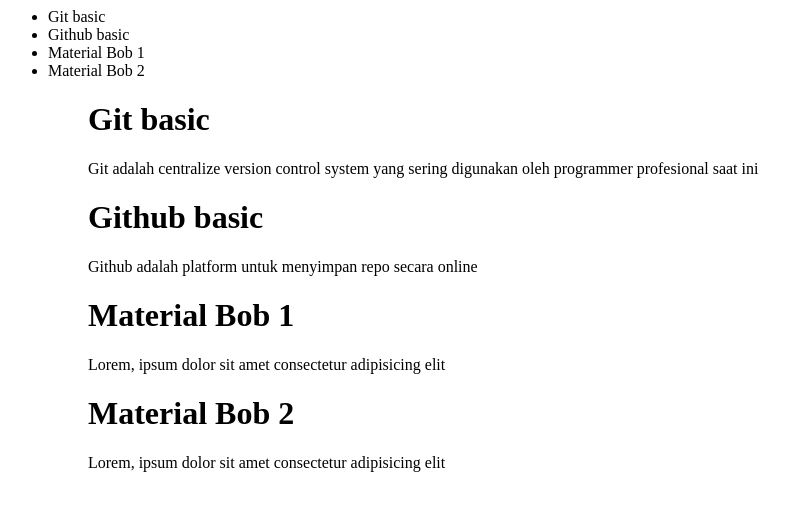
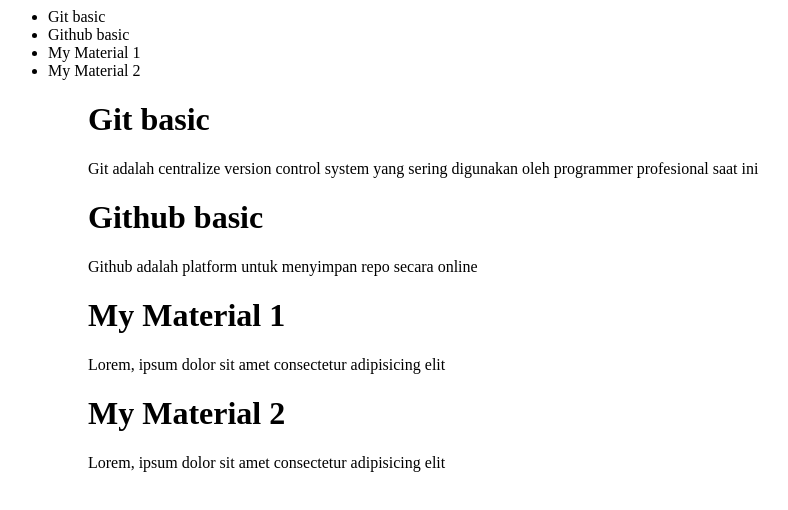
Before and after one commit to mfatasdq/ruang-belajar, a plain HTML site: page pages/material.html in a window 1280 px wide. Shown: the whole page, without its empty margins (0-788 px from the left). Drawn offline with Linux system fonts and the light colour scheme.

Commit message:
Merge branch 'main' into material-from-bob

```diff
--- a/pages/material.html
+++ b/pages/material.html
@@ -6,16 +6,16 @@
     <ul>
         <li>Git basic</li>
         <li>Github basic</li>
-        <li>Material Bob 1</li>
-        <li>Material Bob 2</li>
+        <li>My Material 1</li>
+        <li>My Material 2</li>
     <ul>
     <h1>Git basic</h1>
     <p>Git adalah centralize version control system yang sering digunakan oleh programmer profesional saat ini</p>
     <h1>Github basic</h1>
     <p>Github adalah platform untuk menyimpan repo secara online</p>
-    <h1>Material Bob 1</h1>
+    <h1>My Material 1</h1>
     <p>Lorem, ipsum dolor sit amet consectetur adipisicing elit</p>
-    <h1>Material Bob 2</h1>
+    <h1>My Material 2</h1>
     <p>Lorem, ipsum dolor sit amet consectetur adipisicing elit</p>
 </body>
 </html>
```
